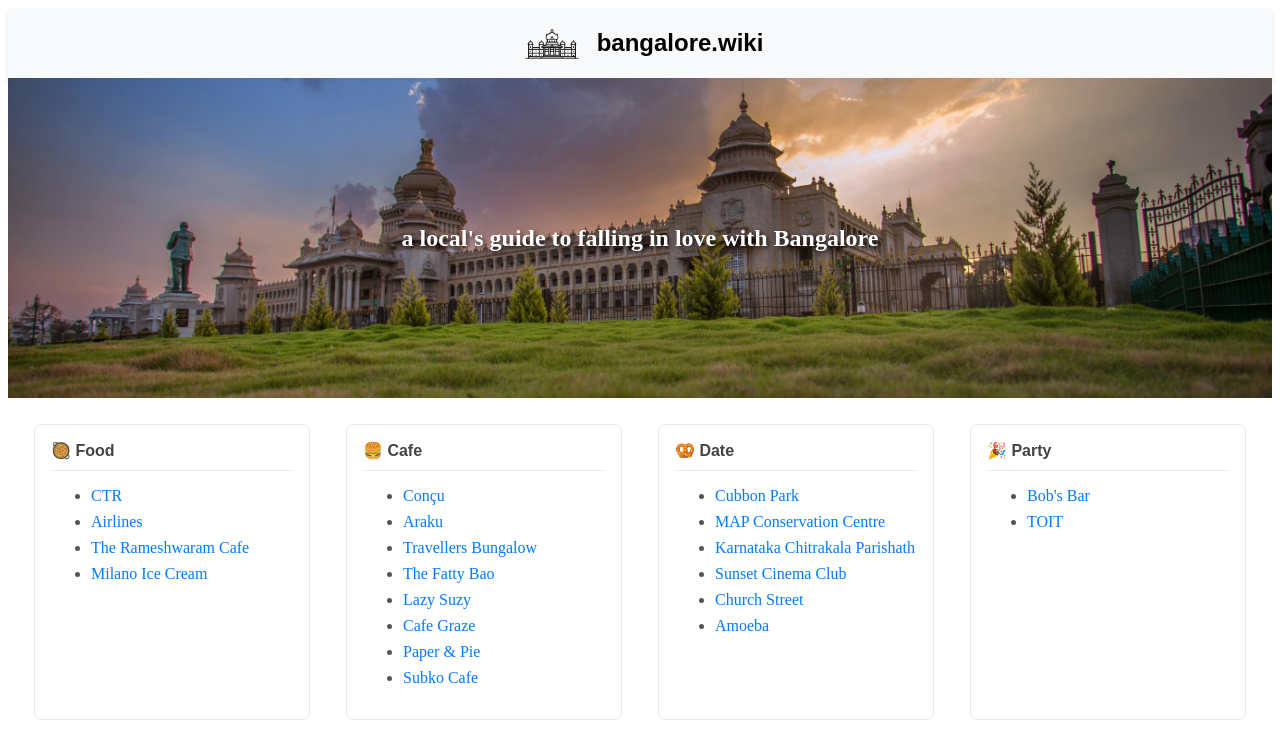
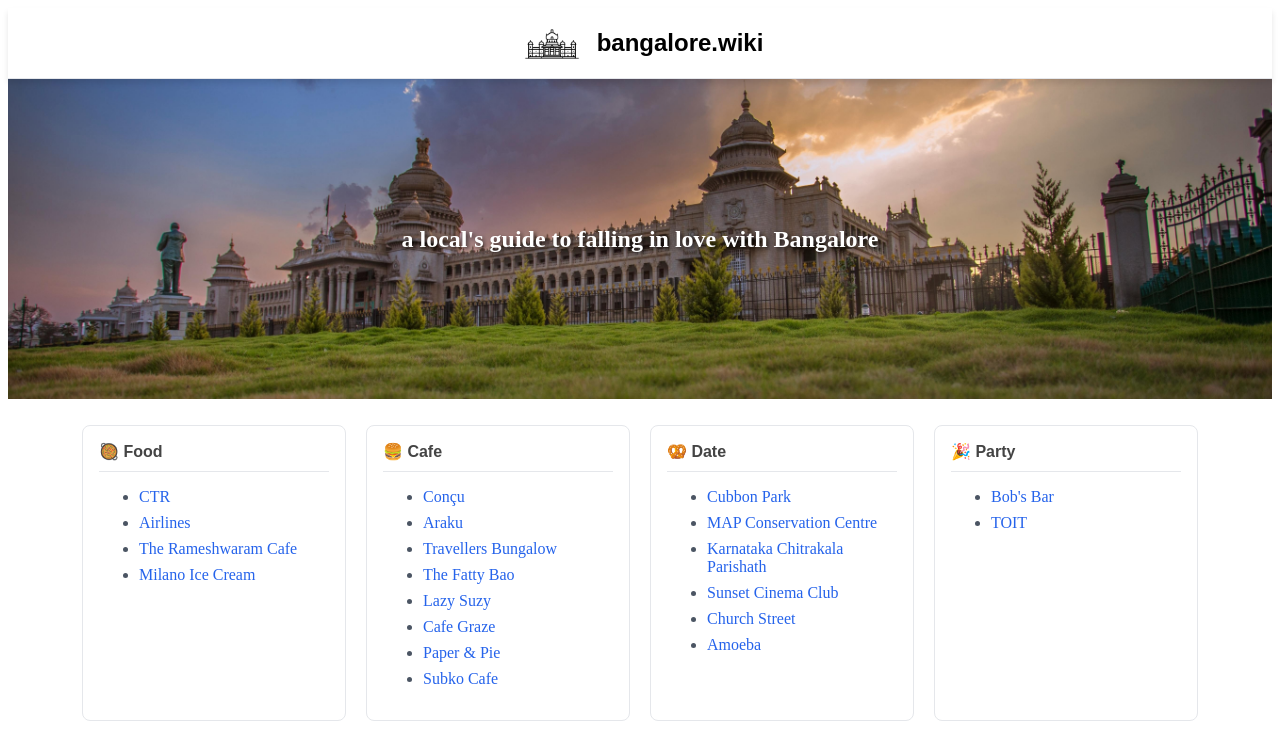
Before and after one commit to MayurCaariappa/bangaloreWiki, a React (Vite) app: page / in a window 1280 px wide. Shown: the top 739 px of the page. Built offline with nearby package versions, Linux system fonts and the light colour scheme.

Commit message:
improved ui

```diff
--- a/index.html
+++ b/index.html
@@ -4,7 +4,9 @@
     <meta charset="UTF-8" />
     <link rel="icon" type="image/png" href="/Bangalore-icon.png" />
     <meta name="viewport" content="width=device-width, initial-scale=1.0" />
-    <title>Vite + React</title>
+    <meta property="og:title" content="bangalore.wiki">
+    <meta property="og:description" content="a local's guide to falling in love with Bangalore">
+    <title>bangalore.wiki</title>
   </head>
   <body>
     <div id="root"></div>
--- a/src/App.css
+++ b/src/App.css
@@ -1,11 +1,30 @@
+/* Base styles and variables */
+:root {
+    --primary-color: #2563eb;
+    --text-primary: #1f2937;
+    --text-secondary: #4b5563;
+    --background-light: #f9fafb;
+    --border-color: #e5e7eb;
+    --transition: all 0.2s ease-in-out;
+    --shadow-sm: 0 1px 2px rgba(0, 0, 0, 0.05);
+    --shadow-md: 0 4px 6px -1px rgba(0, 0, 0, 0.08);
+}
+
+/* Navbar */
 .navbar {
     display: flex;
     align-items: center;
     justify-content: center;
-    background-color: #f8f9fa;
+    background-color: rgba(255, 255, 255, 0.98);
+    position: sticky;
     text-align: center;
     font-family: 'Poppins', sans-serif;
     box-shadow: 0 4px 6px rgba(0, 0, 0, 0.1);
+    position: sticky;
+    top: 0;
+    z-index: 100;
+    backdrop-filter: blur(8px);
+    border-bottom: 1px solid var(--border-color);
 }
 
 .navbar-icon {
@@ -15,13 +34,14 @@
     margin-right: 10px;
 }
 
+/* Header */
 .header {
     display: flex;
     align-items: center;
     justify-content: center;
     font-size: 1.5rem;
     font-weight: bold;
-    color: #333;
+    color: var(--text-primary);
     position: relative;
     text-align: center;
     width: 100%;
@@ -34,8 +54,8 @@
     left: 50%;
     transform: translate(-50%, -50%);
     color: #fff;
-    font-size: 1.5rem;
-    font-weight: bold;
+    font-size: clamp(1.5rem, 1vw, 2.5rem);
+    font-weight: 700;
     text-shadow: 2px 2px 4px rgba(0, 0, 0, 0.7);
     z-index: 2;
     margin: 0;
@@ -52,6 +72,12 @@ header .header-icon {
     max-height: 40vh;
     object-fit: cover;
     object-position: 50% 28%;
+    transform: scale(1.02);
+    transition: transform 6s ease;
+}
+
+.header:hover .header-cover {
+    transform: scale(1.06);
 }
 
 .header-content {
@@ -63,44 +89,17 @@ header .header-icon {
     height: auto;
 }
 
+/* Category container */
 .category-container {
     display: grid;
     grid-template-columns: repeat(4, 1fr);
-    gap: 1rem;
-    padding: 1rem;
+    padding-left: 4rem;
+    padding-right: 4rem;
+    padding-top: 1rem;
+    padding-bottom: 1rem;
 }
 
-/* Mobile: 1 item per row */
-@media (max-width: 480px) {
-    .category-container {
-        grid-template-columns: 1fr;
-    }
-    .header-text {
-        font-size: 1rem;
-    }
-}
-
-/* Tablet: 2 items per row */
-@media (min-width: 481px) and (max-width: 768px) {
-    .category-container {
-        grid-template-columns: repeat(2, 1fr);
-    }
-}
-
-/* Small Laptop/Desktop: 3 items per row */
-@media (min-width: 769px) and (max-width: 1024px) {
-    .category-container {
-        grid-template-columns: repeat(3, 1fr);
-    }
-}
-
-/* Desktop: 4 items per row */
-@media (min-width: 1025px) {
-    .category-container {
-        grid-template-columns: repeat(4, 1fr);
-    }
-}
-
+/* Container */
 .container {
     background-color: #fff;
     border: 1px solid #e5e7eb;
@@ -116,19 +115,33 @@ header .header-icon {
     box-shadow: 0 6px 12px rgba(0, 0, 0, 0.1);
 }
 
+/* Typography */
 .item {
+    color: var(--text-secondary);
     margin: 0.5rem 0;
-    color: #555;
 }
 
 .link {
-    color: #007bff;
+    color: var(--primary-color);
     text-decoration: none;
-    transition: color 0.3s ease;
+    transition: var(--transition);
+    position: relative;
 }
 
-.link:hover {
-    color: #0056b3;
+.link:after {
+    content: '';
+    position: absolute;
+    width: 100%;
+    height: 1px;
+    bottom: -2px;
+    left: 0;
+    background-color: var(--primary-color);
+    transform: scaleX(0);
+    transition: var(--transition);
+}
+
+.link:hover:after {
+    transform: scaleX(1);
 }
 
 .containernavbar {
@@ -141,13 +154,44 @@ header .header-icon {
     color: #444;
 }
 
+/* Footer */
 .footer {
     display: flex;
     align-items: center;
     justify-content: center;
     padding: 1rem;
-    background-color: #f8f9fa;
-    color: #555;
+    background-color: var(--background-light);
+    color: var(--text-secondary);
     font-size: 0.9rem;
     font-family: 'Poppins', sans-serif;
 }
+
+/* Base: Mobile first - 1 column */
+.category-container {
+    grid-template-columns: 1fr;
+    padding: 1rem;  /* Default mobile padding */
+  }
+
+  /* Tablet: 2 items per row */
+  @media (min-width: 481px) {
+    .category-container {
+      grid-template-columns: repeat(2, 1fr);
+      padding: 1rem 2rem;
+    }
+  }
+
+  /* Small Laptop: 3 items per row */
+  @media (min-width: 769px) {
+    .category-container {
+      grid-template-columns: repeat(3, 1fr);
+      padding: 1rem 2rem;
+    }
+  }
+
+  /* Desktop: 4 items per row */
+  @media (min-width: 1025px) {
+    .category-container {
+      grid-template-columns: repeat(4, 1fr);
+      padding: 1rem 4rem;
+    }
+  }
```
